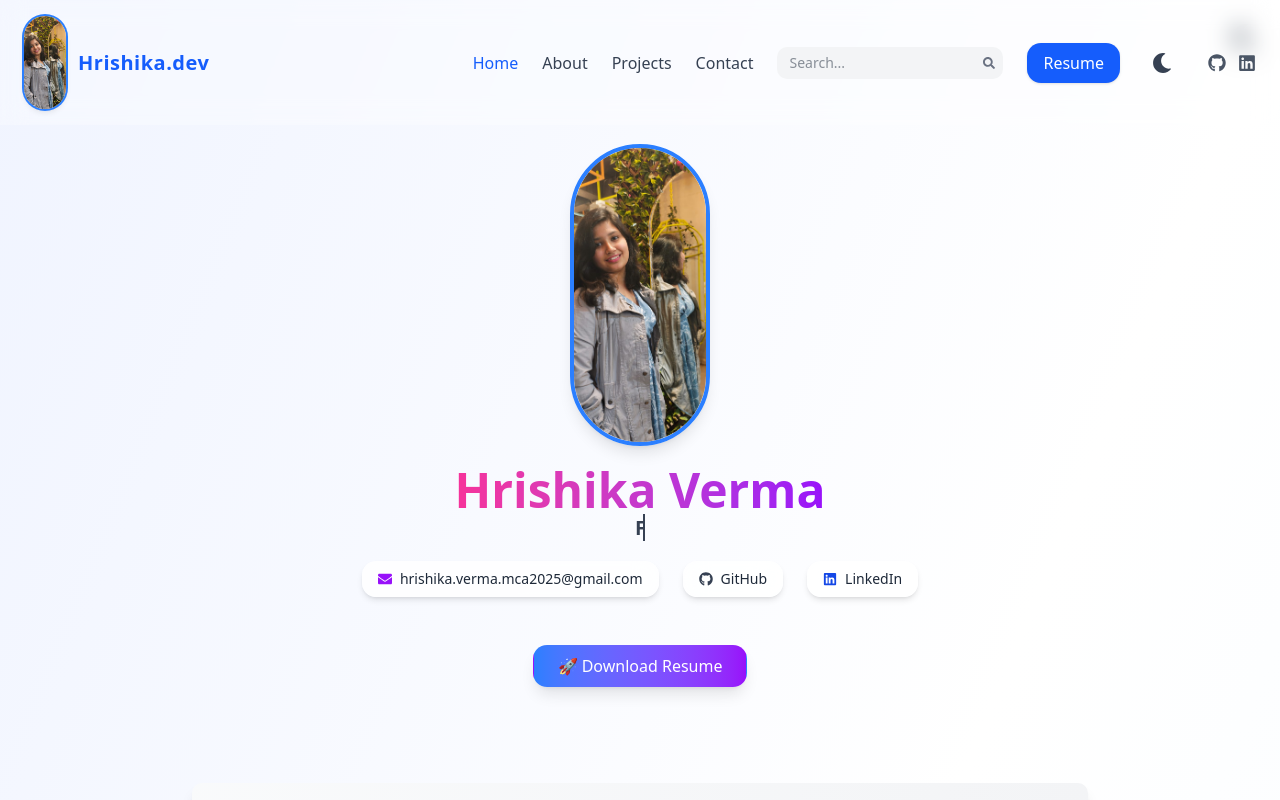
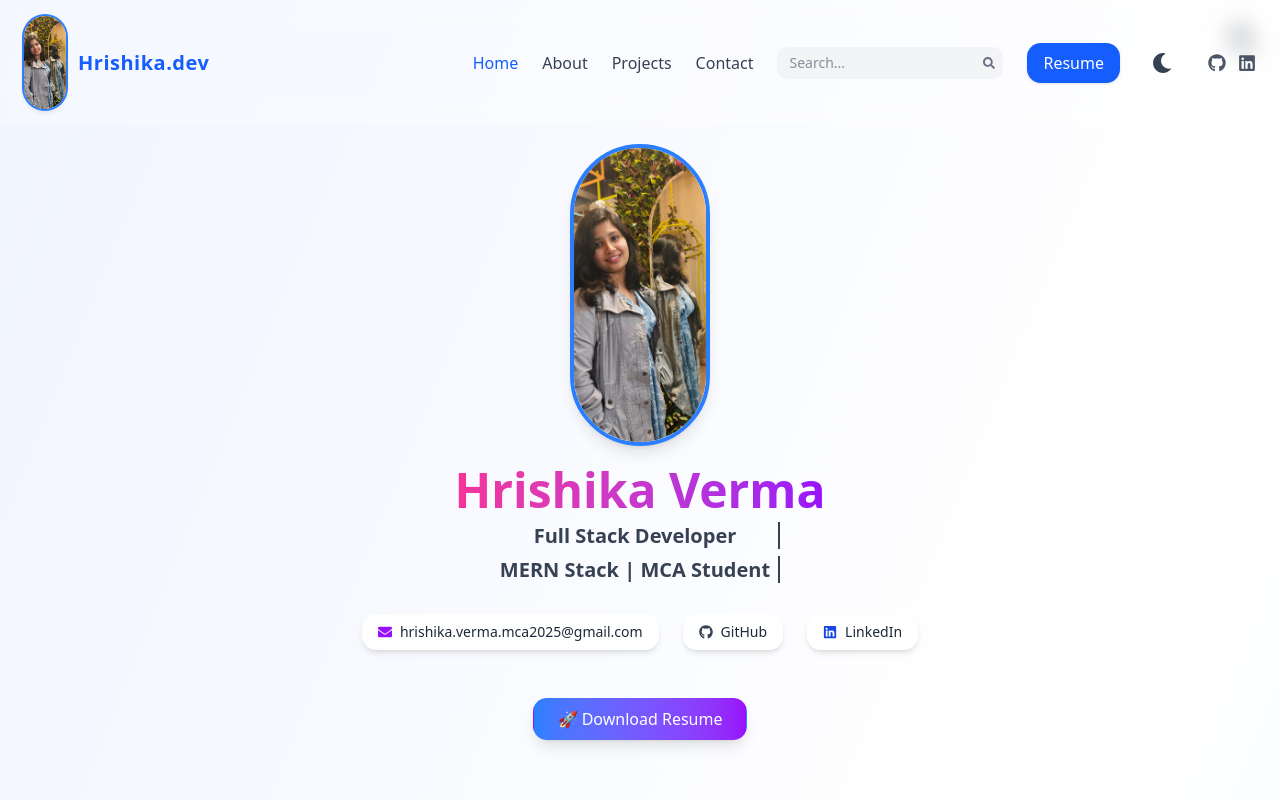
Before and after one commit to hrishikaverma/Tech-Stack-Journey, a Next.js app: page / in a window 1280 px wide. Shown: the top 800 px of the page. Built offline with nearby package versions, Linux system fonts and the light colour scheme.

Commit message:
Update page.js

```diff
--- a/src/app/page.js
+++ b/src/app/page.js
@@ -164,17 +164,19 @@ export default function Home() {
     Hrishika&nbsp;Verma
   </h1>
 
-  {/* Role / Tagline */}
-  {/* Mobile → normal text, Desktop → typewriter effect */}
-  <p className="hidden sm:block text-lg md:text-xl font-semibold text-gray-700 dark:text-gray-300 mb-5 animate-typing border-r-2 pr-2 text-center leading-snug">
-    Full Stack Developer | MERN Stack | MCA Student
-  </p>
-  <p className="block sm:hidden text-base font-semibold text-gray-700 dark:text-gray-300 mb-5 text-center leading-snug break-words">
-    Full Stack Developer | MERN Stack | MCA Student
-  </p>
+  {/* Two-Line Typewriter */}
+  <div className="text-center leading-snug font-semibold text-gray-700 dark:text-gray-300 text-base sm:text-lg md:text-xl mt-2">
+    <p className="animate-typing-line1 border-r-2 pr-2 inline-block whitespace-nowrap overflow-hidden">
+      Full Stack Developer
+    </p>
+    <br />
+    <p className="animate-typing-line2 border-r-2 pr-2 inline-block whitespace-nowrap overflow-hidden">
+      MERN Stack | MCA Student
+    </p>
+  </div>
 
   {/* Contact & Social Section */}
-  <div className="flex flex-wrap justify-center gap-6 text-sm mb-8">
+  <div className="flex flex-wrap justify-center gap-6 text-sm mb-8 mt-6">
     {/* Email */}
     <motion.div
       whileHover={{ scale: 1.05 }}
@@ -222,6 +224,29 @@ export default function Home() {
   >
     🚀 Download Resume
   </button>
+
+  {/* Typewriter Animations */}
+  <style jsx>{`
+    @keyframes typing1 {
+      from { width: 0 }
+      to { width: 100% }
+    }
+    @keyframes typing2 {
+      from { width: 0 }
+      to { width: 100% }
+    }
+    @keyframes blink {
+      0%, 50%, 100% { border-color: transparent }
+      25%, 75% { border-color: currentColor }
+    }
+
+    .animate-typing-line1 {
+      animation: typing1 2s steps(25) 0.5s forwards, blink 0.75s step-end infinite;
+    }
+    .animate-typing-line2 {
+      animation: typing2 2s steps(30) 2.6s forwards, blink 0.75s step-end infinite;
+    }
+  `}</style>
 </motion.section>
 
         <motion.section
```
